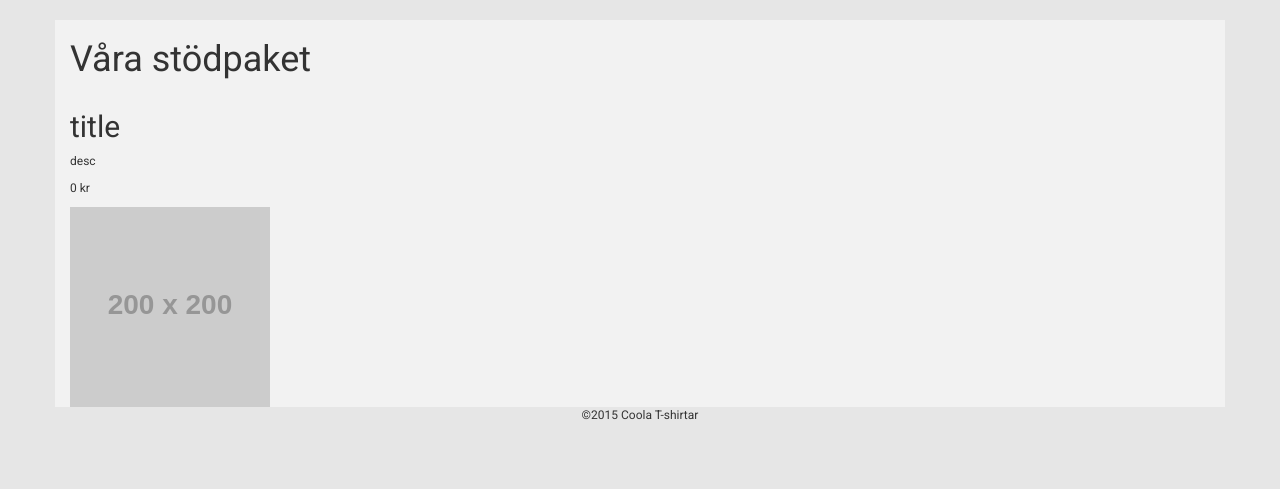
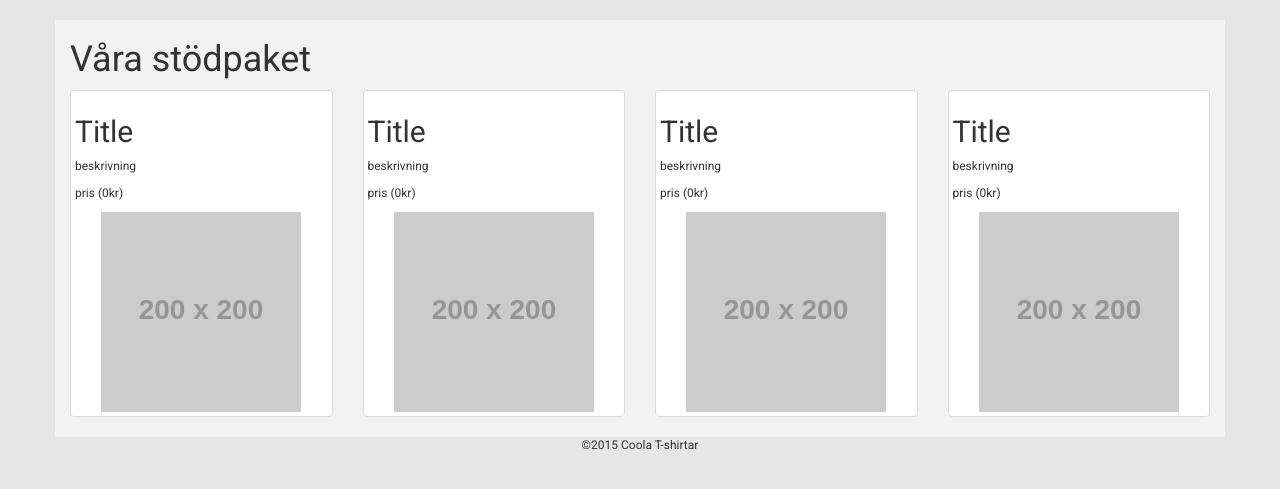
Before and after one commit to dlhagstroem/webbprojekt, a PHP site: page /shirts.php in a window 1280 px wide. Shown: the part 52-541 px from the top of the page. Run offline with PHP 8.4, Linux system fonts and the light colour scheme; grey boxes labelled with a size stand in for pictures from a placeholder-image service; data that the repository does not hold is empty; some libraries are stand-ins or nearby versions.

Commit message:
shirt.php
Första testet med thumbnails

```diff
--- a/shirts.php
+++ b/shirts.php
@@ -19,32 +19,58 @@ if($res->num_rows > 0)
 {
 	while($row = $res->fetch_object())
 	{ ?>
-	<div class="col-md-4">
+
+	<!---
+	<div class="col-xs-6 col-md-3">
+		<div class="thumbnail">
 		<h2><?php echo $row->name; ?></h2>
 		<p><?php echo $row->description; ?></p>
 		<p><?php echo $row->price; ?> kr</p>
+
 		<img class='img-responsive' src="<?php echo $row->img_src; ?>">
-	</div> <!-- col end -->
-	<div class="col-md-4">
-		<h2>title</h2>
-		<p>desc</p>
-		<p>0 kr</p>
-		<img class='img-responsive' src="http://placehold.it/200x200">
-	</div> <!-- col end -->
-	<div class="col-md-4">
-		<h2>title</h2>
-		<p>desc</p>
-		<p>0 kr</p>
-		<img class='img-responsive' src="http://placehold.it/200x200">
-	</div> <!-- col end -->
+		</div>
+	</div> col end // Utkommenterad till databasen är i funktion! -->
 
 	<?php } ?>
-<?php } ?><div class="col-md-4">
-		<h2>title</h2>
-		<p>desc</p>
-		<p>0 kr</p>
-		<img class='img-responsive' src="http://placehold.it/200x200">
-	</div> <!-- col end -->
+<?php } ?>
+
+		<div class="col-xs-6 col-md-3">
+			<div class="thumbnail">
+			<h2>Title</h2>
+			<p>beskrivning</p>
+			<p>pris (0kr)</p>
+
+			<img class='img-responsive' src="http://placehold.it/200x200">
+			</div>
+		</div> <!-- col end -->
+		<div class="col-xs-6 col-md-3">
+			<div class="thumbnail">
+			<h2>Title</h2>
+			<p>beskrivning</p>
+			<p>pris (0kr)</p>
+
+			<img class='img-responsive' src="http://placehold.it/200x200">
+			</div>
+		</div> <!-- col end -->
+		<div class="col-xs-6 col-md-3">
+			<div class="thumbnail">
+			<h2>Title</h2>
+			<p>beskrivning</p>
+			<p>pris (0kr)</p>
+
+			<img class='img-responsive' src="http://placehold.it/200x200">
+			</div>
+		</div> <!-- col end -->
+		<div class="col-xs-6 col-md-3">
+			<div class="thumbnail">
+			<h2>Title</h2>
+			<p>beskrivning</p>
+			<p>pris (0kr)</p>
+
+			<img class='img-responsive' src="http://placehold.it/200x200">
+			</div>
+		</div> <!-- col end -->
+
 	</div> <!-- row end -->
 </div> <!-- container end -->
 
```
